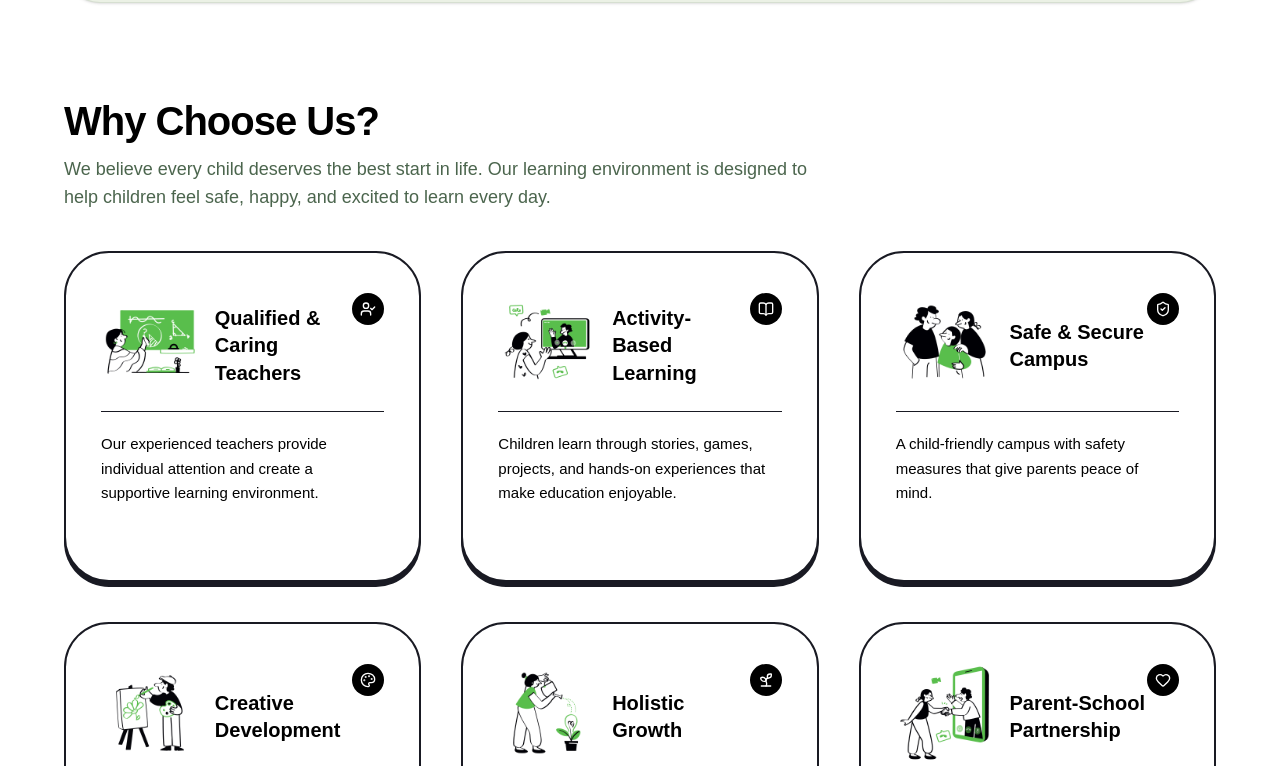
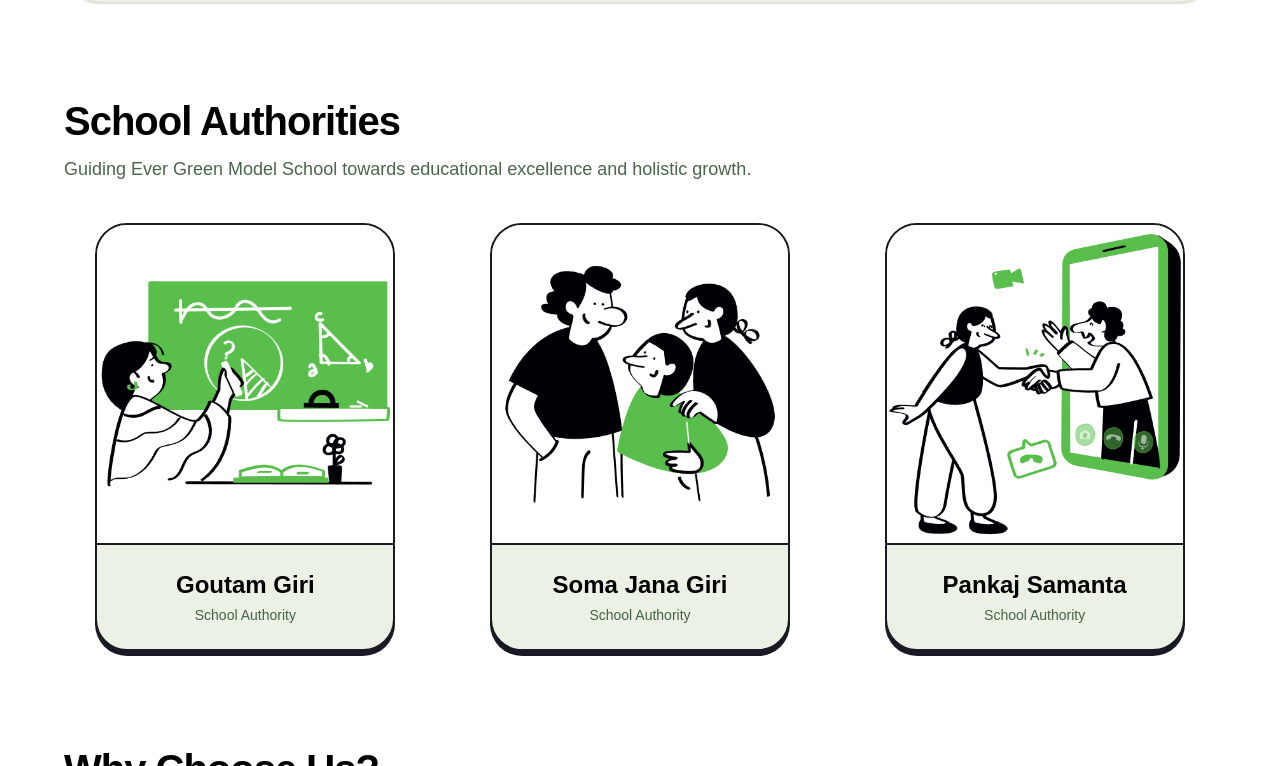
Before and after one commit to flameboy-dev/EGMS, a React app in the folder frontend/: page / in a window 1280 px wide. Shown: the part 2734-3500 px from the top of the page. Built offline with nearby package versions, Linux system fonts and the light colour scheme; the HTML template or start-up script is replaced by a standard one.

Commit message:
chore: add school authorities section in about

```diff
--- a/frontend/src/landing_page/home/About.jsx
+++ b/frontend/src/landing_page/home/About.jsx
@@ -20,6 +20,27 @@ import growthImg from '@/assets/images/Growth.png';
 import partnershipImg from '@/assets/images/Partnership.png';
 
 function About() {
+  const authorities = [
+    {
+      id: 'goutam-giri',
+      name: 'Goutam Giri',
+      role: 'School Authority',
+      image: teacherImg,
+    },
+    {
+      id: 'soma-jana-giri',
+      name: 'Soma Jana Giri',
+      role: 'School Authority',
+      image: familyImg,
+    },
+    {
+      id: 'pankaj-samanta',
+      name: 'Pankaj Samanta',
+      role: 'School Authority',
+      image: partnershipImg,
+    },
+  ];
+
   const features = [
     {
       id: 'teachers',
@@ -109,12 +130,53 @@ function About() {
           </div>
         </div>
 
+        {/* School Authorities Section */}
+        <div className="mb-24">
+          <div className="mb-10 flex flex-col items-start space-y-3">
+            <h2 className="font-fredoka text-3xl font-semibold tracking-tight text-[#000000] sm:text-4xl md:text-[40px]">
+              School Authorities
+            </h2>
+            <p className="max-w-4xl font-poppins text-base text-[#1E3F20]/80 sm:text-lg lg:max-w-none">
+              Guiding Ever Green Model School towards educational excellence and holistic growth.
+            </p>
+          </div>
+
+          <div className="grid grid-cols-1 justify-items-center gap-8 sm:grid-cols-2 lg:grid-cols-3">
+            {authorities.map((person) => (
+              <div
+                key={person.id}
+                className="flex w-full max-w-[300px] flex-col overflow-hidden rounded-[32px] border-2 border-[#191A23] bg-[#EBF1E5] shadow-[0_5px_0_0_#191A23]"
+              >
+                {/* Portrait Image Frame */}
+                <div className="relative h-[320px] w-full border-b-2 border-[#191A23] bg-white">
+                  <ImageWithSkeleton
+                    src={person.image}
+                    alt={person.name}
+                    wrapperClassName="h-full w-full"
+                    className="h-full w-full object-cover"
+                  />
+                </div>
+
+                {/* Profile Details */}
+                <div className="flex flex-col items-center p-6 text-center">
+                  <h3 className="font-fredoka text-2xl font-semibold text-[#000000]">
+                    {person.name}
+                  </h3>
+                  <p className="mt-1 font-poppins text-sm font-medium text-[#1E3F20]/80">
+                    {person.role}
+                  </p>
+                </div>
+              </div>
+            ))}
+          </div>
+        </div>
+
         {/* Why Choose Us Section Header */}
         <div className="mb-10 flex flex-col items-start space-y-3">
           <h2 className="font-fredoka text-3xl font-semibold tracking-tight text-[#000000] sm:text-4xl md:text-[40px]">
             Why Choose Us?
           </h2>
-          <p className="max-w-3xl font-poppins text-base text-[#1E3F20]/80 sm:text-lg">
+          <p className="max-w-4xl font-poppins text-base text-[#1E3F20]/80 sm:text-lg lg:max-w-none">
             We believe every child deserves the best start in life. Our learning environment is designed to help children feel safe, happy, and excited to learn every day.
           </p>
         </div>
```
